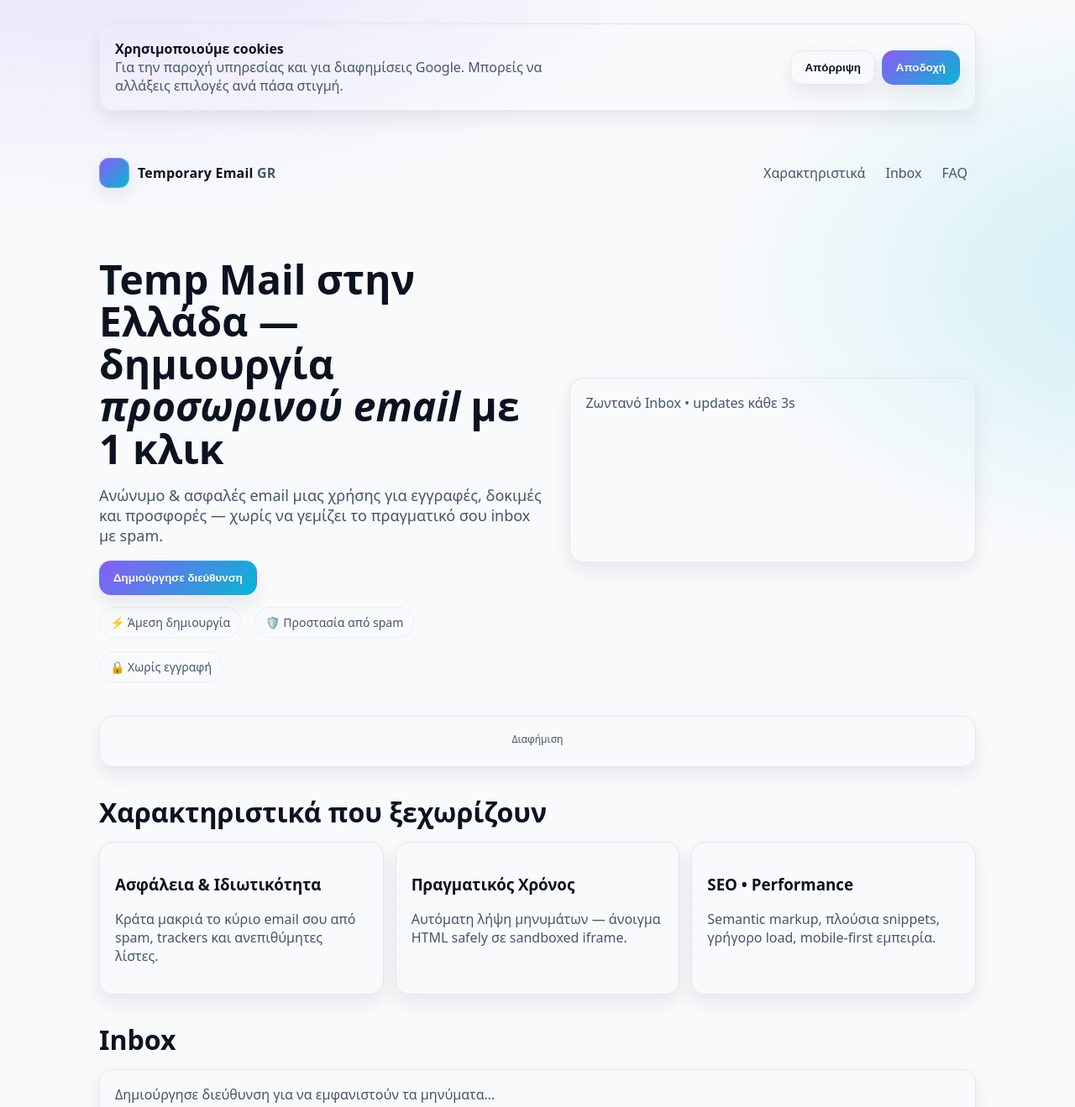
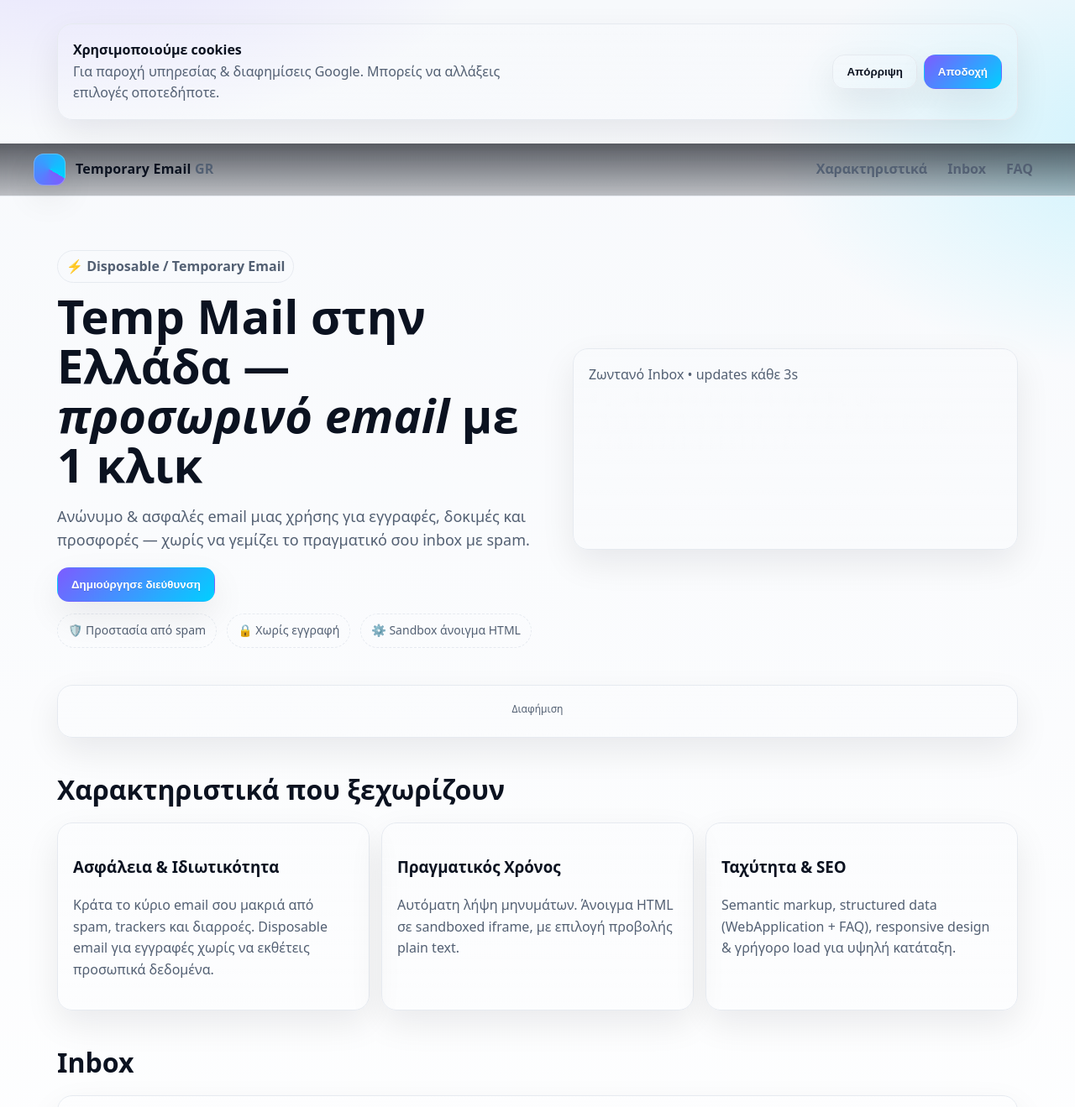
Before and after one commit to Salojohn/temp-mail-frontend, a plain HTML site: page frontend/index.html in a window 1280 px wide. Shown: the top 1319 px of the page at 84% size. Drawn offline with Linux system fonts and the light colour scheme.

Commit message:
Update index.html

```diff
--- a/frontend/index.html
+++ b/frontend/index.html
@@ -3,125 +3,149 @@
 <head>
   <meta charset="utf-8" />
   <meta name="viewport" content="width=device-width, initial-scale=1" />
-
-  <title>Temporary Email (Temp-Mail) Ελλάδα | Μιας Χρήσης Διευθύνσεις για Ασφαλή Εγγραφή</title>
-  <meta name="description" content="Δημιούργησε προσωρινό email (temp mail) με 1 κλικ. Προστάτεψε το πραγματικό σου inbox από spam & διαρροές. Δωρεάν, γρήγορο, ασφαλές, χωρίς εγγραφή." />
+  <title>Temporary Email (Temp-Mail) Ελλάδα | Προσωρινό Email μιας Χρήσης • Temp-Mail.gr</title>
+  <meta name="description" content="Δημιούργησε προσωρινό email (temp mail) άμεσα για ασφαλείς εγγραφές χωρίς spam. Δωρεάν, ανώνυμο, γρήγορο. Disposable email για δοκιμές & προσφορές." />
   <link rel="canonical" href="https://temp-mail.gr/" />
   <meta name="robots" content="index,follow,max-snippet:-1,max-image-preview:large,max-video-preview:-1" />
+  <meta name="google-adsense-account" content="ca-pub-3474217278034836">
 
-  <!-- Optional helper so Google αναγνωρίζει γρήγορα το account -->
-  <meta name="google-adsense-account" content="ca-pub-3474217278034836">
+  <!-- Preconnects -->
+  <link rel="preconnect" href="https://pagead2.googlesyndication.com" crossorigin>
+  <link rel="preconnect" href="https://googleads.g.doubleclick.net" crossorigin>
+  <link rel="dns-prefetch" href="//pagead2.googlesyndication.com" />
+  <link rel="dns-prefetch" href="//googleads.g.doubleclick.net" />
+
+  <!-- Icons -->
+  <link rel="icon" href="/favicon.ico" sizes="any" />
+  <link rel="apple-touch-icon" href="/apple-touch-icon.png" />
 
   <!-- Open Graph -->
   <meta property="og:type" content="website" />
   <meta property="og:site_name" content="Temporary Email GR" />
-  <meta property="og:title" content="Temporary Email (Temp-Mail) Ελλάδα" />
-  <meta property="og:description" content="Φτιάξε temp mail σε δευτερόλεπτα. Ιδανικό για γρήγορες εγγραφές, δοκιμές και προστασία από spam." />
+  <meta property="og:title" content="Temp Mail Ελλάδα — Προσωρινό Email" />
+  <meta property="og:description" content="Δημιούργησε disposable email σε δευτερόλεπτα. Προστασία από spam & διαρροές." />
   <meta property="og:url" content="https://temp-mail.gr/" />
   <meta property="og:image" content="https://temp-mail.gr/og-cover.jpg" />
 
   <!-- Twitter -->
   <meta name="twitter:card" content="summary_large_image" />
-  <meta name="twitter:title" content="Temporary Email (Temp-Mail) Ελλάδα" />
-  <meta name="twitter:description" content="Temp mail με 1 κλικ — ασφαλές & γρήγορο." />
+  <meta name="twitter:title" content="Temp Mail Ελλάδα — Προσωρινό Email" />
+  <meta name="twitter:description" content="Disposable email με 1 κλικ — ασφαλές & γρήγορο." />
   <meta name="twitter:image" content="https://temp-mail.gr/og-cover.jpg" />
-
-  <!-- Favicons -->
-  <link rel="icon" href="/favicon.ico" sizes="any" />
-  <link rel="apple-touch-icon" href="/apple-touch-icon.png" />
-
-  <!-- Performance hints -->
-  <link rel="preconnect" href="https://pagead2.googlesyndication.com" crossorigin>
-  <link rel="preconnect" href="https://googleads.g.doubleclick.net" crossorigin>
-  <meta http-equiv="x-dns-prefetch-control" content="on" />
-  <link rel="dns-prefetch" href="//pagead2.googlesyndication.com" />
-  <link rel="dns-prefetch" href="//googleads.g.doubleclick.net" />
 
   <!-- Color scheme -->
   <meta name="color-scheme" content="light dark" />
 
-  <!-- Google AdSense (load ONCE globally) -->
+  <!-- Google AdSense (load ONCE) -->
   <script async src="https://pagead2.googlesyndication.com/pagead/js/adsbygoogle.js?client=ca-pub-3474217278034836" crossorigin="anonymous"></script>
 
+  <!-- Fonts (system stack για απόδοση) -->
   <style>
     :root{
-      --bg:#0b0f1a; --fg:#e5e7eb; --muted:#94a3b8;
-      --card:#0f172a; --border:#1f2937;
-      --brand:#8b5cf6; --brand-2:#06b6d4;
-      --success:#10b981; --error:#ef4444;
-      --shadow: 0 10px 30px rgba(0,0,0,.35);
-      --radius: 16px;
-      color-scheme: light dark;
+      --bg:#070a13; --bg-2:#0b1220; --fg:#e7eaf2; --muted:#9aa4b2;
+      --card:rgba(255,255,255,.04); --border:rgba(255,255,255,.08);
+      --brand:#7c5cff; --brand-2:#00d0ff; --ok:#12d18e; --err:#ff5d5d;
+      --shadow:0 20px 60px rgba(0,0,0,.35);
+      --radius:18px; --radius-sm:14px;
     }
     @media (prefers-color-scheme: light){
-      :root{ --bg:#f8fafc; --fg:#0b1220; --muted:#475569; --card:#fff; --border:#e5e7eb; --shadow:0 10px 25px rgba(2,6,23,.08); }
+      :root{
+        --bg:#f7f9fc; --bg-2:#ffffff; --fg:#0b1220; --muted:#536073;
+        --card:#ffffff; --border:#e6eaf0;
+        --shadow:0 16px 40px rgba(2,6,23,.08);
+      }
     }
     *{box-sizing:border-box}
     html{scroll-behavior:smooth}
     body{
-      margin:0; font-family: ui-sans-serif, system-ui, -apple-system, Segoe UI, Roboto, Arial, sans-serif;
-      background: radial-gradient(1200px 700px at 10% -10%, rgba(139,92,246,.18), transparent 60%),
-                  radial-gradient(1000px 600px at 110% 20%, rgba(6,182,212,.18), transparent 55%),
-                  var(--bg);
-      color:var(--fg);
+      margin:0; color:var(--fg);
+      font:16px/1.6 ui-sans-serif, system-ui, -apple-system, Segoe UI, Roboto, Arial, sans-serif;
+      background:
+        radial-gradient(1000px 600px at 8% -10%, rgba(124,92,255,.20), transparent 55%),
+        radial-gradient(900px 500px at 110% 10%, rgba(0,208,255,.18), transparent 55%),
+        linear-gradient(180deg, var(--bg), var(--bg-2));
     }
-    .container{max-width:1100px;margin:0 auto;padding:28px}
-    header{display:flex;align-items:center;justify-content:space-between;gap:16px;padding:12px 0}
-    .brand{display:flex;align-items:center;gap:10px;text-decoration:none;color:inherit}
-    .brand .logo{ width:36px;height:36px;border-radius:12px;background:linear-gradient(135deg,var(--brand),var(--brand-2)); box-shadow: inset 0 0 0 1px rgba(255,255,255,.25), var(--shadow); }
-    .brand span{font-weight:700;letter-spacing:.2px}
-    nav a{color:var(--muted);text-decoration:none;margin:0 10px}
+    a{color:inherit}
+    .container{max-width:1200px;margin:0 auto;padding:28px}
+    header{
+      position:sticky; top:0; z-index:40; backdrop-filter:saturate(140%) blur(8px);
+      background:linear-gradient(180deg, rgba(7,10,19,.65), rgba(7,10,19,.25));
+      border-bottom:1px solid var(--border);
+    }
+    .nav{
+      display:flex; align-items:center; justify-content:space-between; gap:16px; padding:12px 0;
+    }
+    .brand{display:flex;align-items:center;gap:12px;text-decoration:none}
+    .logo{width:38px;height:38px;border-radius:12px;background:conic-gradient(from 120deg,var(--brand),var(--brand-2));box-shadow:inset 0 0 0 1px rgba(255,255,255,.25), var(--shadow)}
+    .brand span{font-weight:800; letter-spacing:.2px}
+    nav a{color:var(--muted);text-decoration:none;margin:0 10px;font-weight:600}
     nav a:hover{color:var(--fg)}
-    .hero{display:grid;gap:26px;grid-template-columns:1.05fr .95fr;align-items:center;padding:28px 0 8px}
-    .hero h1{font-size:clamp(28px,4.5vw,48px);line-height:1.05;margin:0}
-    .lead{font-size:clamp(16px,2vw,18px);color:var(--muted);max-width:58ch}
-    .cta{display:flex;gap:10px;flex-wrap:wrap;align-items:center}
-    .btn{appearance:none;border:1px solid var(--border);background:linear-gradient(180deg, rgba(255,255,255,.06), transparent);padding:12px 16px;border-radius:14px;color:var(--fg);cursor:pointer;font-weight:600;transition:.2s transform ease,.2s background ease,.2s border-color ease;backdrop-filter:saturate(120%) blur(4px);box-shadow:var(--shadow)}
-    .btn:hover{transform:translateY(-1px);border-color:rgba(139,92,246,.6)}
+    .skip{position:absolute;left:-9999px;top:auto;width:1px;height:1px;overflow:hidden}
+    .skip:focus{left:12px;top:12px;width:auto;height:auto;padding:8px 10px;background:var(--bg-2);border:1px solid var(--border);border-radius:10px}
+
+    .hero{
+      display:grid;gap:28px;grid-template-columns:1.05fr .95fr;align-items:center;
+      padding:36px 0 8px;
+    }
+    .eyebrow{display:inline-flex;gap:8px;align-items:center;color:var(--muted);font-weight:700;background:rgba(255,255,255,.06);border:1px solid var(--border);padding:6px 10px;border-radius:999px}
+    h1{font-size:clamp(28px,4.8vw,56px);line-height:1.05;margin:10px 0 6px}
+    .lead{font-size:clamp(16px,2.1vw,18px);color:var(--muted);max-width:62ch}
+    .cta{display:flex;gap:10px;flex-wrap:wrap;align-items:center;margin-top:12px}
+    .btn{appearance:none;border:1px solid var(--border);background:linear-gradient(180deg, rgba(255,255,255,.06), transparent);padding:12px 16px;border-radius:14px;color:var(--fg);cursor:pointer;font-weight:700;transition:.2s transform ease,.2s background ease,.2s border-color ease;backdrop-filter:saturate(120%) blur(4px);box-shadow:var(--shadow)}
+    .btn:hover{transform:translateY(-1px);border-color:rgba(124,92,255,.65)}
     .btn-primary{background:linear-gradient(135deg,var(--brand),var(--brand-2));border-color:transparent;color:#fff;text-shadow:0 1px 0 rgba(0,0,0,.15)}
-    .stats{display:flex;gap:16px;flex-wrap:wrap}
+    .stats{display:flex;gap:12px;flex-wrap:wrap;margin-top:10px}
     .chip{border:1px dashed var(--border);padding:8px 12px;border-radius:999px;color:var(--muted);font-size:14px}
-    .card{border:1px solid var(--border);background:linear-gradient(180deg, rgba(255,255,255,.04), transparent);border-radius:var(--radius);padding:18px;box-shadow:var(--shadow)}
-    .section{margin:32px 0}
+
+    .card{border:1px solid var(--border);background:linear-gradient(180deg, rgba(255,255,255,.05), transparent);border-radius:var(--radius);padding:18px;box-shadow:var(--shadow)}
+    .section{margin:36px 0}
     h2{font-size:clamp(22px,3vw,32px);margin:0 0 14px}
     .grid{display:grid;gap:14px}
-    @media (min-width: 900px){ .grid-cols-3{grid-template-columns: repeat(3, 1fr)} }
+    @media (min-width: 900px){ .grid-3{grid-template-columns:repeat(3,1fr)} }
+
     .row{display:flex;gap:8px;align-items:center;flex-wrap:wrap}
     #email strong{font-size:18px}
     .muted{color:var(--muted)}
-    .error{color:var(--error)}
-    .success{color:var(--success)}
-    .msg{white-space:pre-wrap}
-    .message-card{border:1px solid var(--border);border-radius:12px;padding:12px;margin:10px 0;background:rgba(255,255,255,.02)}
+    .ok{color:var(--ok)}
+    .err{color:var(--err)}
+    .message-card{border:1px solid var(--border);border-radius:14px;padding:12px;margin:10px 0;background:rgba(255,255,255,.03)}
     .skeleton{height:18px;background:linear-gradient(90deg, rgba(255,255,255,.06), rgba(255,255,255,.02), rgba(255,255,255,.06));border-radius:8px;animation:pulse 1.2s infinite linear}
     @keyframes pulse{0%{background-position:0%}100%{background-position:100%}}
-    .ad-card{display:block;text-align:center}
+
+    .ad-card{text-align:center}
     .ad-label{font-size:12px;color:var(--muted);margin-bottom:6px}
-    footer{margin:40px 0 10px;color:var(--muted);font-size:14px;text-align:center}
+
+    footer{margin:44px 0 12px;color:var(--muted);font-size:14px;text-align:center}
     :focus{outline:2px solid color-mix(in oklab, var(--brand), white 25%); outline-offset:2px}
     @media (prefers-reduced-motion: reduce){ *{animation:none!important;transition:none!important} }
+
+    /* Subtle entrance animations (reduced-motion aware) */
+    @keyframes floatIn { from { transform:translateY(6px); opacity:.0 } to { transform:translateY(0); opacity:1 } }
+    .animate-in{ animation: floatIn .45s ease both }
   </style>
 
   <!-- Schema.org JSON-LD -->
   <script type="application/ld+json">
-  {"@context":"https://schema.org","@type":"WebApplication","name":"Temporary Email GR","url":"https://temp-mail.gr/","applicationCategory":"UtilitiesApplication","operatingSystem":"Any","description":"Δημιούργησε προσωρινό email (temp mail) με 1 κλικ. Προστασία από spam χωρίς εγγραφή.","inLanguage":"el-GR","creator":{"@type":"Organization","name":"Temporary Email GR"}}
+  {"@context":"https://schema.org","@type":"WebApplication","name":"Temporary Email GR","url":"https://temp-mail.gr/","applicationCategory":"UtilitiesApplication","operatingSystem":"Any","description":"Προσωρινό email (temp mail) για ασφαλείς εγγραφές χωρίς spam.","inLanguage":"el-GR","creator":{"@type":"Organization","name":"Temporary Email GR"}}
   </script>
   <script type="application/ld+json">
   {"@context":"https://schema.org","@type":"FAQPage","mainEntity":[
     {"@type":"Question","name":"Τι είναι το temporary email;","acceptedAnswer":{"@type":"Answer","text":"Είναι μια διεύθυνση email μιας χρήσης για γρήγορες εγγραφές και δοκιμές, χωρίς να εκθέτεις το πραγματικό σου inbox."}},
-    {"@type":"Question","name":"Πόσο διαρκεί;","acceptedAnswer":{"@type":"Answer","text":"Η διεύθυνση λήγει αυτόματα μετά από λίγα λεπτά. Μπορείς να δημιουργήσεις ξανά νέα όποτε θέλεις."}},
-    {"@type":"Question","name":"Είναι δωρεάν;","acceptedAnswer":{"@type":"Answer","text":"Ναι, η δημιουργία προσωρινών emails είναι δωρεάν."}}
+    {"@type":"Question","name":"Είναι ασφαλές;","acceptedAnswer":{"@type":"Answer","text":"Ναι. Τα HTML emails ανοίγουν σε sandboxed iframe, ενώ μπορείς να δεις και plain text."}},
+    {"@type":"Question","name":"Κοστίζει;","acceptedAnswer":{"@type":"Answer","text":"Η δημιουργία προσωρινών emails είναι δωρεάν."}}
   ]}
   </script>
 </head>
 <body>
-  <!-- Simple GDPR/Consent banner (UI μόνο) -->
-  <div id="consent" role="dialog" aria-live="polite" aria-label="Συναίνεση cookies" style="position:sticky;top:0;z-index:9999;display:none">
-    <div class="container">
+  <a class="skip" href="#main">Μετάβαση στο περιεχόμενο</a>
+
+  <!-- Consent banner (UI μόνο – μπορείς αργότερα να συνδέσεις CMP/Consent Mode v2) -->
+  <div id="consent" role="dialog" aria-live="polite" aria-label="Συναίνεση cookies" style="position:sticky;top:0;z-index:60;display:none">
+    <div class="container animate-in">
       <div class="card" style="display:flex;gap:12px;align-items:center;justify-content:space-between">
         <div>
           <strong>Χρησιμοποιούμε cookies</strong>
-          <div class="muted" style="max-width:60ch">Για την παροχή υπηρεσίας και για διαφημίσεις Google. Μπορείς να αλλάξεις επιλογές ανά πάσα στιγμή.</div>
+          <div class="muted" style="max-width:60ch">Για παροχή υπηρεσίας & διαφημίσεις Google. Μπορείς να αλλάξεις επιλογές οποτεδήποτε.</div>
         </div>
         <div class="row">
           <button class="btn" id="reject-consent">Απόρριψη</button>
@@ -131,8 +155,9 @@
     </div>
   </div>
 
-  <header class="container" role="banner">
-    <a class="brand" href="#top" aria-label="Temporary Email GR">
+  <header>
+    <div class="container nav">
+      <a class="brand" href="/" aria-label="Temporary Email GR">
         <span class="logo" aria-hidden="true"></span>
         <span>Temporary Email <span class="muted">GR</span></span>
       </a>
@@ -141,12 +166,14 @@
         <a href="#inbox">Inbox</a>
         <a href="#faq">FAQ</a>
       </nav>
+    </div>
   </header>
 
-  <main id="top" class="container" role="main">
-    <section class="hero">
+  <main id="main" class="container" role="main">
+    <section class="hero animate-in">
       <div>
-        <h1>Temp Mail στην Ελλάδα — <br/> δημιουργία <em>προσωρινού email</em> με 1 κλικ</h1>
+        <span class="eyebrow">⚡ Disposable / Temporary Email</span>
+        <h1>Temp Mail στην Ελλάδα — <em>προσωρινό email</em> με 1 κλικ</h1>
         <p class="lead">Ανώνυμο &amp; ασφαλές email μιας χρήσης για εγγραφές, δοκιμές και προσφορές — χωρίς να γεμίζει το πραγματικό σου inbox με spam.</p>
         <div class="cta" aria-live="polite">
           <button id="create" class="btn btn-primary">Δημιούργησε διεύθυνση</button>
@@ -155,12 +182,12 @@
         </div>
         <div id="status" class="muted" role="status" style="margin-top:8px"></div>
         <div class="stats" style="margin-top:14px">
-          <span class="chip">⚡ Άμεση δημιουργία</span>
           <span class="chip">🛡️ Προστασία από spam</span>
           <span class="chip">🔒 Χωρίς εγγραφή</span>
+          <span class="chip">⚙️ Sandbox άνοιγμα HTML</span>
         </div>
       </div>
-      <div class="card" aria-label="Demo κάρτα inbox" style="min-height:220px">
+      <div class="card" aria-label="Demo κάρτα inbox" style="min-height:240px">
         <div class="muted">Ζωντανό Inbox • updates κάθε 3s</div>
         <div class="skeleton" style="width:70%;margin:8px 0"></div>
         <div class="skeleton" style="width:90%;margin:8px 0"></div>
@@ -169,7 +196,8 @@
     </section>
 
     <!-- TOP: High-viewability Display -->
-    <section class="section">
+    <section class="section animate-in" aria-labelledby="ad-top-title">
+      <h2 id="ad-top-title" class="visually-hidden" style="position:absolute;left:-9999px">Διαφήμιση κορυφής</h2>
       <div class="card ad-card" aria-label="Διαφήμιση">
         <div class="ad-label">Διαφήμιση</div>
         <ins class="adsbygoogle"
@@ -182,25 +210,25 @@
       </div>
     </section>
 
-    <section id="features" class="section">
+    <section id="features" class="section animate-in">
       <h2>Χαρακτηριστικά που ξεχωρίζουν</h2>
-      <div class="grid grid-cols-3">
-        <div class="card">
+      <div class="grid grid-3">
+        <article class="card">
           <h3>Ασφάλεια &amp; Ιδιωτικότητα</h3>
-          <p class="muted">Κράτα μακριά το κύριο email σου από spam, trackers και ανεπιθύμητες λίστες.</p>
-        </div>
-        <div class="card">
+          <p class="muted">Κράτα το κύριο email σου μακριά από spam, trackers και διαρροές. Disposable email για εγγραφές χωρίς να εκθέτεις προσωπικά δεδομένα.</p>
+        </article>
+        <article class="card">
           <h3>Πραγματικός Χρόνος</h3>
-          <p class="muted">Αυτόματη λήψη μηνυμάτων — άνοιγμα HTML safely σε sandboxed iframe.</p>
-        </div>
-        <div class="card">
-          <h3>SEO • Performance</h3>
-          <p class="muted">Semantic markup, πλούσια snippets, γρήγορο load, mobile-first εμπειρία.</p>
-        </div>
+          <p class="muted">Αυτόματη λήψη μηνυμάτων. Άνοιγμα HTML σε sandboxed iframe, με επιλογή προβολής plain text.</p>
+        </article>
+        <article class="card">
+          <h3>Ταχύτητα &amp; SEO</h3>
+          <p class="muted">Semantic markup, structured data (WebApplication + FAQ), responsive design & γρήγορο load για υψηλή κατάταξη.</p>
+        </article>
       </div>
     </section>
 
-    <section id="inbox" class="section">
+    <section id="inbox" class="section animate-in">
       <h2>Inbox</h2>
       <div class="card" aria-live="polite">
         <div id="messages" aria-label="Λίστα μηνυμάτων">
@@ -209,8 +237,9 @@
       </div>
     </section>
 
-    <!-- BOTTOM: Multiplex (best CTR/RPM on utility) -->
-    <section class="section">
+    <!-- BOTTOM: Multiplex (CTR/RPM σε utility) -->
+    <section class="section animate-in" aria-labelledby="ad-bottom-title">
+      <h2 id="ad-bottom-title" class="visually-hidden" style="position:absolute;left:-9999px">Διαφήμιση κάτω</h2>
       <div class="card ad-card" aria-label="Διαφήμιση">
         <div class="ad-label">Διαφήμιση</div>
         <ins class="adsbygoogle"
@@ -225,7 +254,7 @@
 
   <footer>
     <div class="container">
-      <p>© <span id="year"></span> Temporary Email GR — temp mail / προσωρινό email στην Ελλάδα</p>
+      <p>© <span id="year"></span> Temporary Email GR — temp mail / disposable email στην Ελλάδα</p>
       <p class="muted">Για εκπαιδευτική χρήση &amp; δοκιμές. Σεβάσου τους όρους των υπηρεσιών που χρησιμοποιείς.</p>
     </div>
   </footer>
@@ -242,16 +271,16 @@
 
   function setStatus(t, type='muted'){
     statusEl.textContent = t || '';
-    statusEl.className = type === 'error' ? 'error' : (type==='success'?'success':'muted');
+    statusEl.className = type === 'err' ? 'err' : (type === 'ok' ? 'ok' : 'muted');
   }
 
-  // Consent banner (UI)
+  // Consent banner (UI only). Μπορούμε να το συνδέσουμε με Google Consent Mode v2 μετά το approval.
   (function consentInit(){
     const key = 'consent-choice-v1';
     const saved = localStorage.getItem(key);
     if(!saved) $('#consent').style.display = 'block';
     $('#accept-consent').onclick = () => { localStorage.setItem(key,'accepted'); $('#consent').style.display='none'; };
-    $('#reject-consent').onclick = () => { localStorage.setItem(key,'rejected'); $('#consent').style.display='none'; };
+    $('#reject-consent').onclick  = () => { localStorage.setItem(key,'rejected'); $('#consent').style.display='none'; };
   })();
 
   // Footer year
@@ -296,10 +325,10 @@
       poller = setInterval(loadInbox, 3000);
       await loadInbox();
 
-      setStatus('Η διεύθυνση είναι έτοιμη.', 'success');
+      setStatus('Η διεύθυνση είναι έτοιμη.', 'ok');
     } catch (e) {
       console.error(e);
-      setStatus(`Σφάλμα: ${e.message}`, 'error');
+      setStatus(`Σφάλμα: ${e.message}`, 'err');
       alert(`API error (create): ${e.message}`);
     }
   };
@@ -341,7 +370,7 @@
           <details>
             <summary>Άνοιγμα πλήρους μηνύματος</summary>
             <iframe class="html" title="HTML περιεχόμενο μηνύματος" sandbox="allow-same-origin"
-                    style="width:100%;height:320px;border:1px solid var(--border);border-radius:10px"></iframe>
+                    style="width:100%;height:320px;border:1px solid var(--border);border-radius:12px"></iframe>
             <pre class="plain" style="overflow:auto"></pre>
           </details>
         `;
@@ -371,7 +400,7 @@
       }
     } catch (e) {
       console.error(e);
-      setStatus(`Σφάλμα inbox: ${e.message}`, 'error');
+      setStatus(`Σφάλμα inbox: ${e.message}`, 'err');
     }
   }
 </script>
```
Lines whose indentation alone changed are shown as unchanged.
